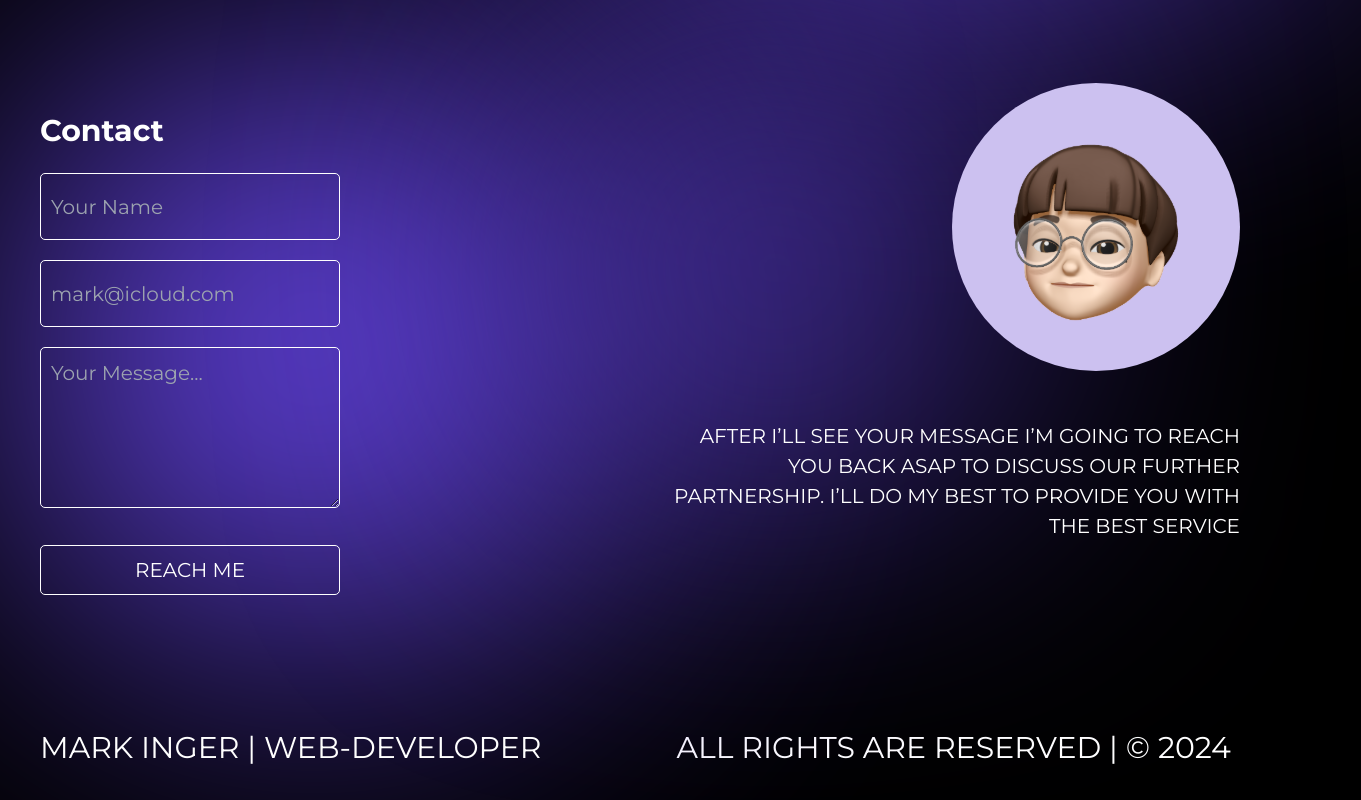
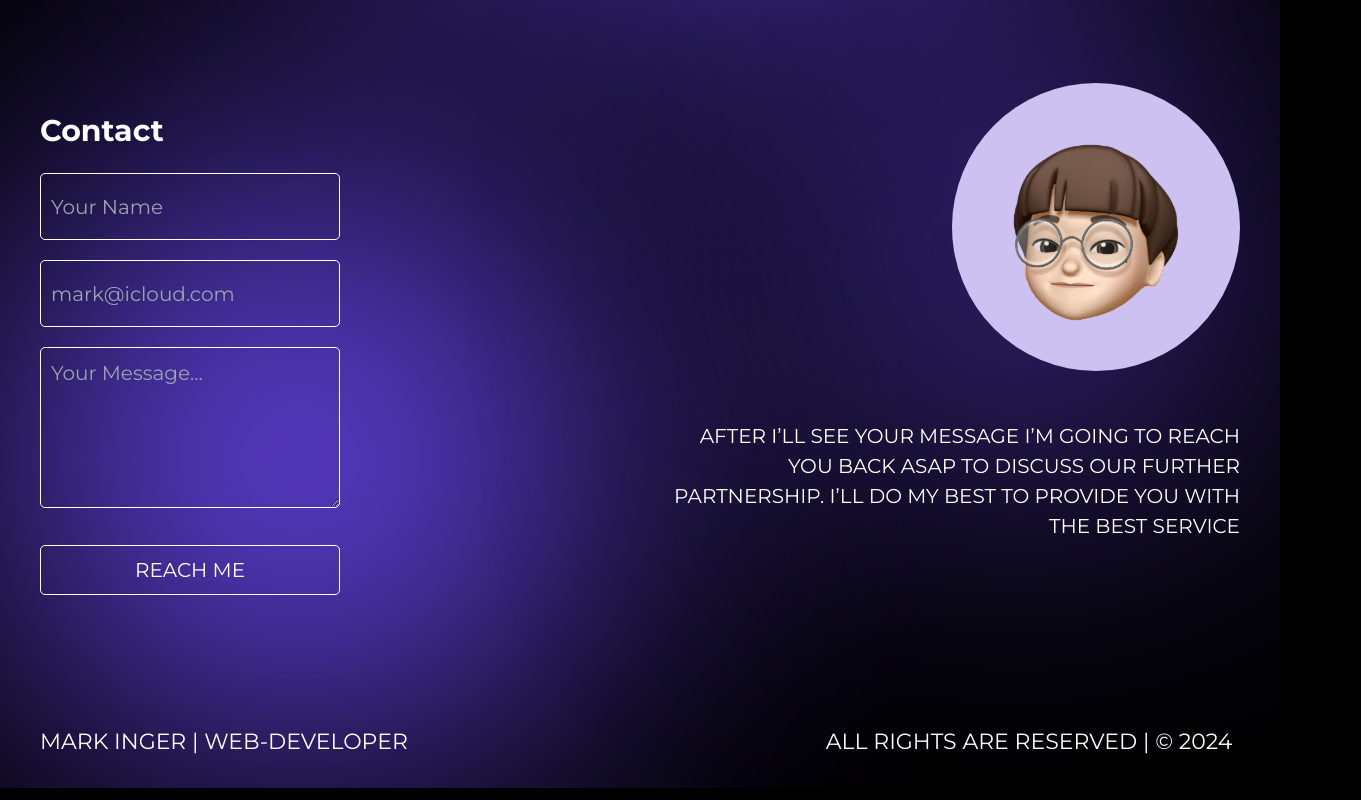
Before and after one commit to markushha/portfolio-web, a Next.js app: page / in a window 1280 px wide. Shown: the part 1276-2076 px from the top of the page, 1361 px wide, since content can reach past the window. Built offline with nearby package versions, Linux system fonts and the light colour scheme.

Commit message:
commit with upt

```diff
--- a/pages/index.tsx
+++ b/pages/index.tsx
@@ -201,11 +201,11 @@ export default function Home() {
         </div>
       </div>
       {isSubmitted && <Modal onClose={setIsSubmitted} />}
-      <div className="circle-blur top-[-50px] left-[-50px] w-[350px] h-[350px]" />
-      <div className="circle-blur top-[221px] right-[407px] w-[350px] h-[350px]" />
-      <div className="circle-blur w-[802px] h-[347px] top-[885px] left-[559px]" />
-      <div className="circle-blur w-[600px] h-[600px] top-[1325px] left-[14px] " />
-      <div className="circle-blur w-[400px] h-[350px] top-[1369px] right-[305px]" />
+      <div className="circle-blur" id="circle-1"/>
+      <div className="circle-blur" id="circle-2"/>
+      <div className="circle-blur" id="circle-3"/>
+      <div className="circle-blur" id="circle-4"/>
+      <div className="circle-blur" id="circle-5"/>
     </>
   );
 }
--- a/styles/Mainpage.css
+++ b/styles/Mainpage.css
@@ -304,7 +304,7 @@
 .contact-img {
   margin-left: 284px;
   z-index: 10;
-  background-color: rgb(1, 1, 1, 0)
+  background-color: rgb(1, 1, 1, 0);
 }
 
 .contact-descr {
@@ -319,14 +319,14 @@
 .footer {
   width: 100%;
   display: flex;
-  font-size: 30px;
+  font-size: 22px;
   font-weight: medium;
   margin-top: 130px;
   margin-bottom: 30px;
 }
 
 .left-side {
-  margin-right: 135px;
+  margin-right: 418px;
   z-index: 10;
   background-color: rgb(1, 1, 1, 0)
 }
@@ -343,3 +343,60 @@
   z-index: 0;
   position: absolute;
 }
+
+#circle-1 {
+  top: -50px;
+  left: -50px;
+  width: 350px;
+  height: 350px;
+}
+
+#circle-2 {
+  top: 221px;
+  right: 407px;
+  width: 350px;
+  height: 350px;
+}
+
+#circle-3 {
+  width: 802px;
+  height: 347px;
+  top: 885px;
+  left: 559px;
+}
+
+#circle-4 {
+  width: 600px;
+  height: 600px;
+  top: 1325px;
+  left: 14px;
+}
+
+#circle-5 {
+  width: 400px;
+  height: 350px;
+  top: 1369px;
+  right: 305px;
+}
+
+@media screen and (max-width: 1440px) {
+
+  #circle-2 {
+    right: 157px;
+  }
+
+  #circle-3 {
+    left: 300px;
+  }
+
+  #circle-4 {
+    left: 0;
+    top: 1435px;
+  }
+
+  #circle-5 {
+    width: 350px;
+    height: 350px;
+    right: 89px;
+  }
+}
--- a/styles/globals.css
+++ b/styles/globals.css
@@ -24,7 +24,7 @@
 }
 
 ::-webkit-scrollbar {
-  width: 10px;
+  width: 5px;
 }
 
 ::-webkit-scrollbar-track {
@@ -32,6 +32,6 @@
 }
 
 ::-webkit-scrollbar-thumb {
-  height: 20px;
+  border-radius: 25px;
   background: #fff;
 }
```
